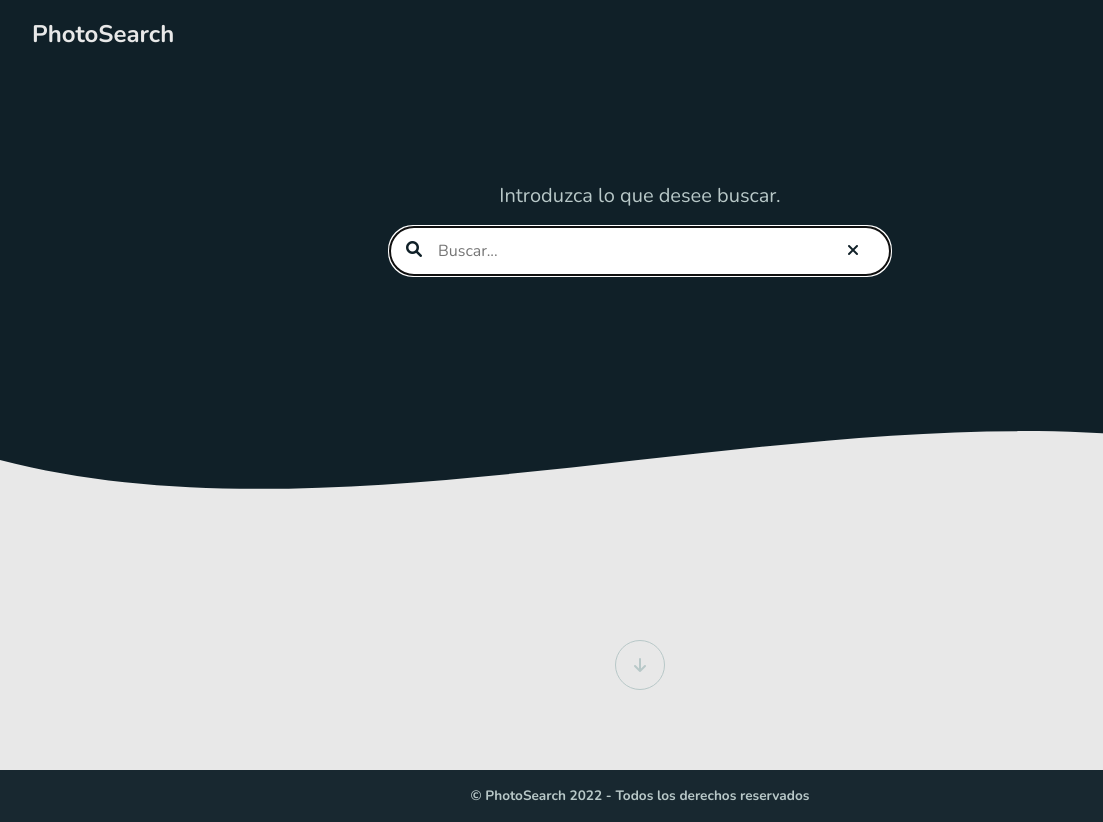
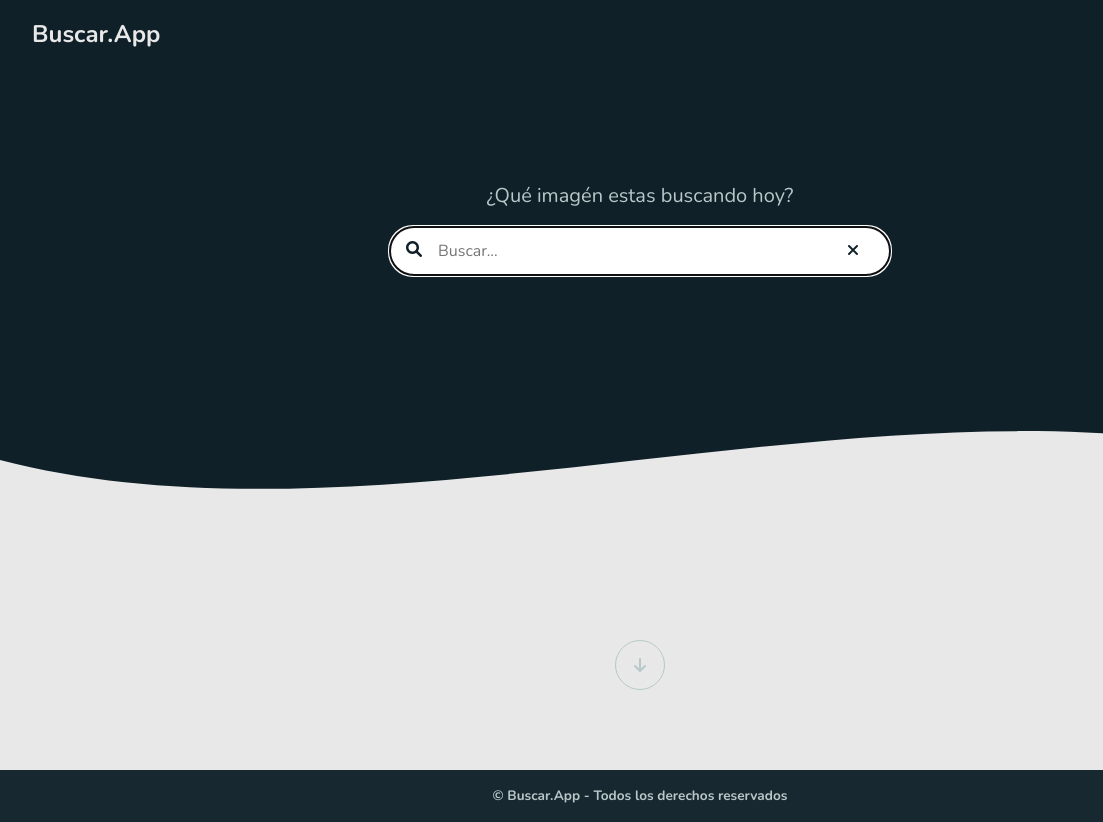
Before and after one commit to agrodriguez93/buscar.app, a website: page index.html in a window 1280 px wide. Shown: the full height of the page, 0-1103 px from the left. Drawn offline with nearby package versions, Linux system fonts and the light colour scheme; some packages are replaced by stand-ins of ours; no server answers; a script that the page names is missing.

Commit message:
Update index.html

```diff
--- a/index.html
+++ b/index.html
@@ -6,7 +6,7 @@
     <meta name="viewport" content="width=device-width, initial-scale=1.0">
     <meta name="description" content="">
     <meta name="keywords" content="">
-    <title>PhotoSearch</title>
+    <title>Buscar.App</title>
     <link rel="stylesheet" href="dist/style.css">
     <link rel="shortcut icon" href="./dist/assets/icons/favicon.ico" type="image/x-icon">
     <link rel="stylesheet" href="https://cdnjs.cloudflare.com/ajax/libs/font-awesome/6.0.0/css/all.min.css">
@@ -18,7 +18,7 @@
     <header>
         <div class="topbar">
            <div class="container">
-                <a class="topbar-logo"><h1>PhotoSearch</h1></a>
+                <a class="topbar-logo"><h1>Buscar.App</h1></a>
                 <div class="topbar-right">
                     <a class="social-button" href="https://github.com/Lucapandolfelli/proyecto-final-javascript-coderhouse" target="_blank"><i class="fa-brands fa-github"></i></a>
                     <div class="theme-mode-toggle">
@@ -39,7 +39,7 @@
         <div class="banner">
             <div class="banner__content">
                 <div class="banner__content--text">
-                    <p>Introduzca lo que desee buscar.</p>
+                    <p>¿Qué imagén estas buscando hoy?</p>
                 </div>
                 <form class="banner__content--search" id="searchForm">
                     <input type="text" placeholder="Buscar..." autofocus id="searchInput"/>
@@ -73,7 +73,7 @@
     <footer class="footer">
         <section class="footer__content"></section>
         <section class="footer__copyright">
-            <h6 class="footer__copyright--text">&copy; PhotoSearch 2022 - Todos los derechos reservados</h6>
+            <h6 class="footer__copyright--text">&copy; Buscar.App - Todos los derechos reservados</h6>
         </section>
     </footer>
 
```
